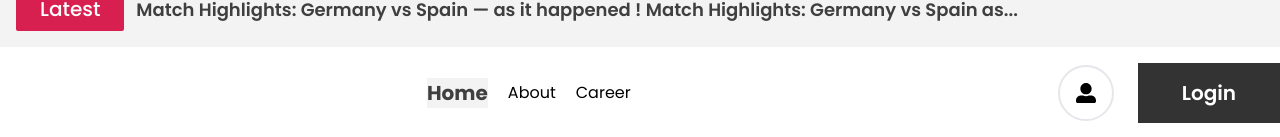
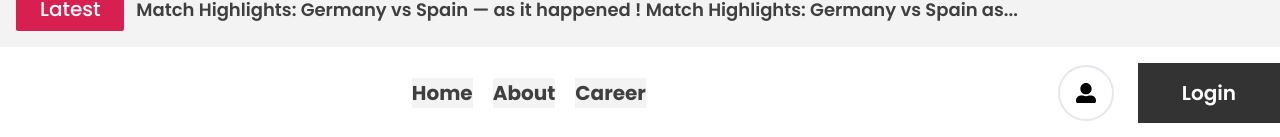
Before and after one commit to mdnumanahmed/dragon-new-auth, a React (Vite) app: page / in a window 1280 px wide. Shown: the part 268-405 px from the top of the page. Built offline with nearby package versions, Linux system fonts and the light colour scheme; no server answers.

Commit message:
updated path and added CNAME for surge domain

```diff
--- a/src/Provider/DataProvider.jsx
+++ b/src/Provider/DataProvider.jsx
@@ -14,7 +14,7 @@ const DataProvider = ({ children }) => {
   const [detailsNews, setDetailsNews] = useState({});
 
   useEffect(() => {
-    const loadCategories = async () => {
+    const loadInitialData = async () => {
       const res = await fetch(`${baseURL}/news/categories`);
       const data = await res.json();
       setCategories(data.data.news_category);
@@ -25,7 +25,7 @@ const DataProvider = ({ children }) => {
       const allNewsData = await response.json();
       setAllNews(allNewsData.data);
     };
-    loadCategories();
+    loadInitialData();
   }, []);
 
   const handleLoadCategoryNews = (category_id) => {
--- a/src/Shared/Header/NavBar.jsx
+++ b/src/Shared/Header/NavBar.jsx
@@ -12,10 +12,10 @@ const NavBar = () => {
               <NavLink to={"/"}>Home</NavLink>
             </li>
             <li>
-              <NavLink to={"/about"}>About</NavLink>
+              <NavLink to={"/"}>About</NavLink>
             </li>
             <li>
-              <NavLink to={"/career"}>Career</NavLink>
+              <NavLink to={"/"}>Career</NavLink>
             </li>
           </ul>
         </div>
```
Also changed, not shown: 1 other file (tests, documents, lock files or other folders).
